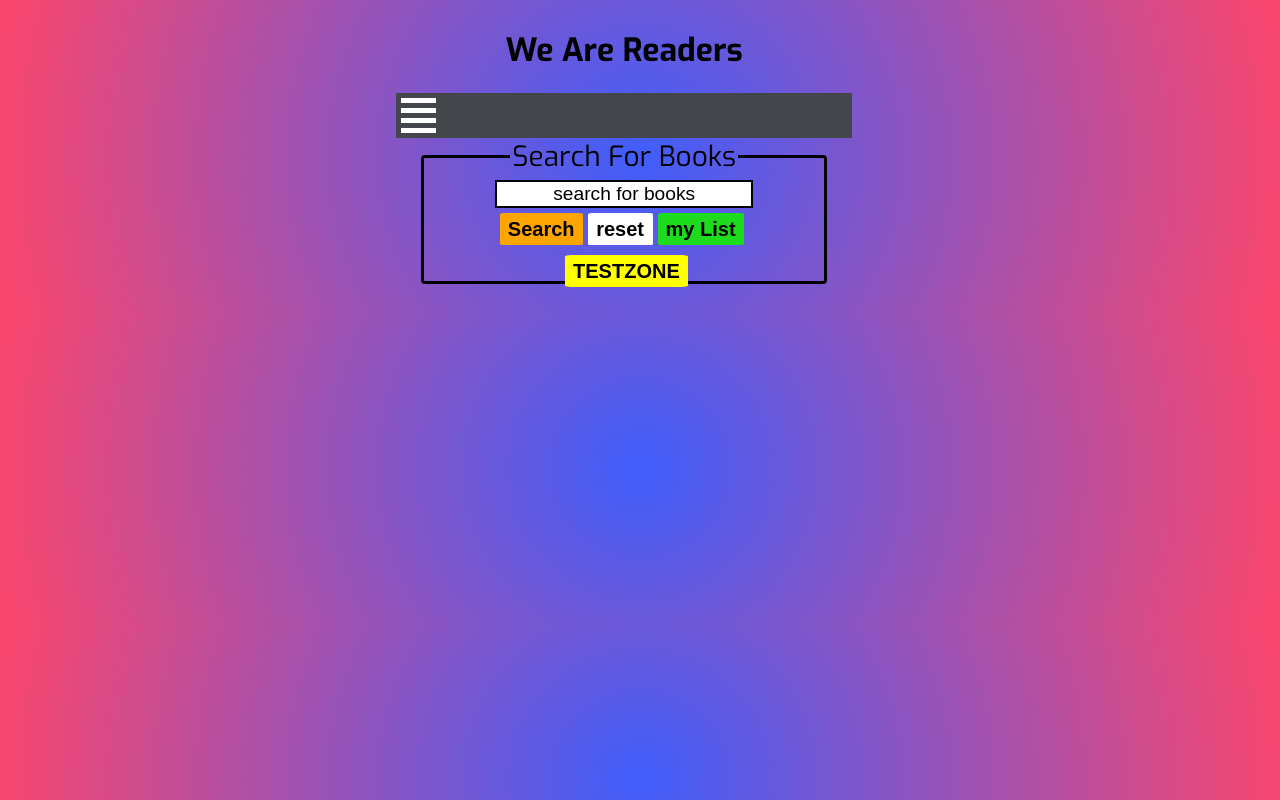
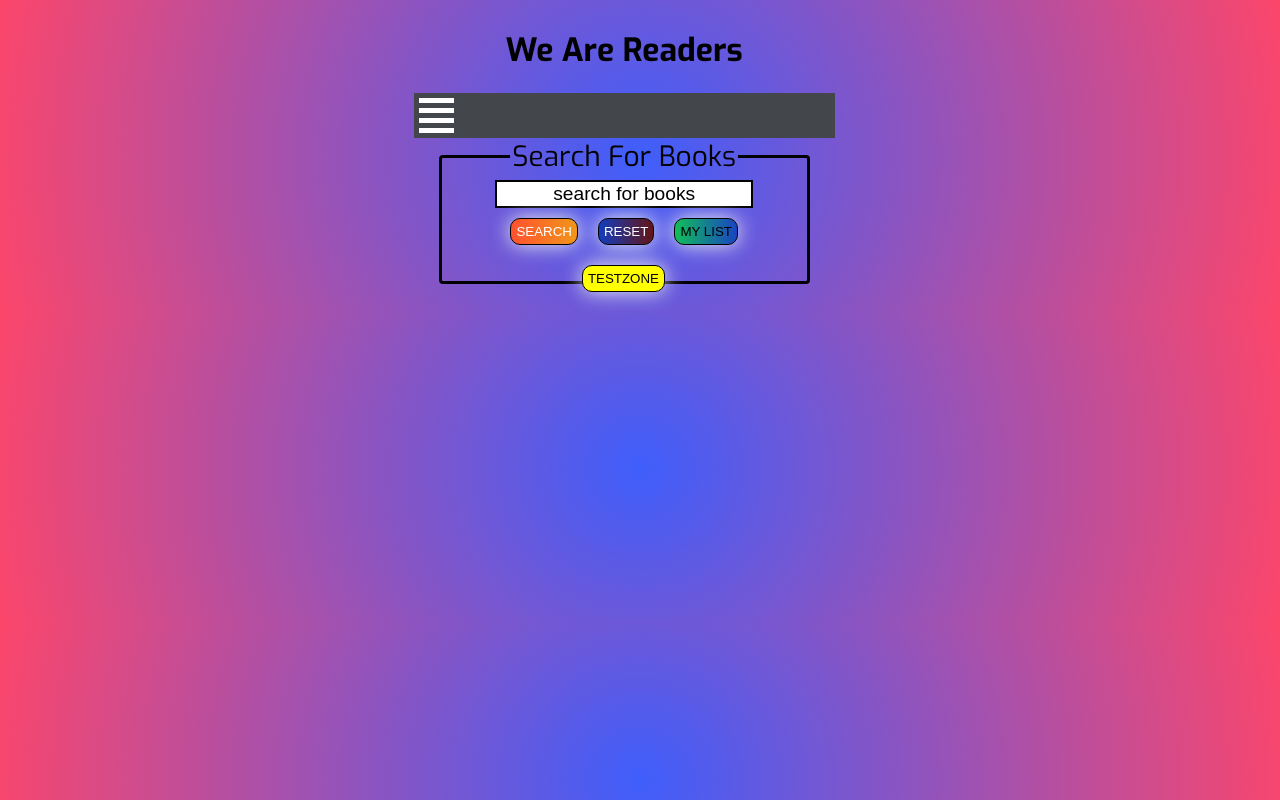
Before and after one commit to Benjamin-Schmitt/WeAreReaders, a React (Create React App) app: page /reader in a window 1280 px wide. Built offline with nearby package versions, Linux system fonts and the light colour scheme.

Commit message:
list + output CSS

```diff
--- a/src/components/BookCard.jsx
+++ b/src/components/BookCard.jsx
@@ -38,7 +38,7 @@ export const BookCard = (props) => {
     if(cover!==undefined) {
         return (
             <li key={props.index} alt="a list with all books, found by the search">
-                {((props.book.volumeInfo.title) ? (props.book.volumeInfo.title+" von ") : "No title available")}
+                {((props.book.volumeInfo.title) ? (<div className="title">{props.book.volumeInfo.title} <br /> von </div>) : "No title available")}
                 {((props.book.volumeInfo.authors) ? props.book.volumeInfo.authors : "No Author available")}
                 <div>{cover!==undefined && <img key={props.index} src={cover} alt="book cover" />}</div>
                 <div>{forSale()}</div>
--- a/src/components/myList.jsx
+++ b/src/components/myList.jsx
@@ -19,7 +19,7 @@ export function MyList() {
 
                 return (
                     <div className="outer-box" id={book.myUniqueId} key={index}>
-                            <div>
+                            <div className="left-box">
                                 <img className="list-img" src={book.imageLinks.thumbnail} alt={book.title} />
                                 <Rating book={book} i={index} />
                                 <button className="infoLink"><a href={book.infoLink}>Infos</a></button>
--- a/src/index.css
+++ b/src/index.css
@@ -31,7 +31,6 @@ a {
 .starter:hover {
     background-color: rgb(140, 0, 255) !important;
 }
-
 
 
 /* /publisher */
@@ -149,30 +148,44 @@ input:focus::placeholder {
 /* BUTTONS */
 button {
     cursor: pointer;
-    border: none;
-    border-radius: 5%;
-    font-weight: bold;
+    margin: 10px;
+    padding: 5px 5px;
     text-align: center;
-    font-size: 20px;
-    min-width: 65px;
-    height: 32px;
-    margin: 5px 5px 5px 0px;
-    border: 2px solid transparent;
-    color: black;
+    text-transform: uppercase;
+    transition: 0.5s;
+    background-size: 200% auto;
+    color: white;
+    box-shadow: 0 0 20px #eee;
+    border-radius: 10px;
+    border: 1.5px solid black;
 }
 
 .submit {
-    background: orange;
+    background-image: linear-gradient(to right, #FF512F 0%, #F09819  51%, #FF512F  100%);
 }
 .submit:hover {
-    border: 2px solid black;
+    background-position: right center;
+    color: #fff;
+    text-decoration: none;
 }
 
 .reset {
-    background: white;
+    background-image: linear-gradient(to right, #123dbe 0%, #651414  51%, #000000  100%);
 }
 .reset:hover {
-    border: 2px solid black;
+    background-position: right center;
+    color: #fff;
+    text-decoration: none;
+}
+
+.my-list {
+    background-image: linear-gradient(to right, #12be5a 0%, #1941c5  51%, #47e010  100%);
+}
+
+.my-list:hover {
+    background-position: right center;
+    color: #fff;
+    text-decoration: none;
 }
 
 /* /reader */
@@ -193,37 +206,49 @@ ul {
 li {
     text-align: center;
     list-style: none;
-    border-bottom: 5px solid black;
-    border-left: 5px solid black;
+    border-bottom: 7px solid white;
+    border-left: 7px solid white;
+    border-radius: 50%;
+    margin: -100px;
     margin-top: 15px;
     margin-bottom: 25px;
 }
 
+li:hover {
+    border-bottom: 7px solid #2dfdb4;
+    border-left: 7px solid #2dfdb4;
+}
+
+.title {
+    width: 100%;
+}
+
 .saleButton {
-    background: orange;
+    background-image: linear-gradient(to left, #40ff2f 0%, #19f096  51%, #FF512F  100%);
 }
 .saleButton:hover {
-    border: 2px solid black;
+    background-position: right;
+    color: #fff;
+    text-decoration: none;
 }
 
 .saleLink {
-    margin: 5px;
     color: black;
     text-decoration: none;
     padding: 0;
 }
 .saleLink:hover {
-    margin: 5px;
     color: black;
     text-decoration: none;
     padding: 0;
 }
 
 .listButton {
-    background: gray;
+    color: black;
 }
 .listButton:hover {
-    border: solid 2px black;
+    background-position: right;
+    text-decoration: none;
 }
 
 .notAv {
@@ -233,13 +258,7 @@ li {
     cursor: not-allowed;
 }
 
-.my-list {
-    background-color: rgb(29, 220, 29);
-}
 
-.my-list:hover {
-    border: 2px solid black;
-}
 
 
 /* /reader/mylist */
@@ -249,10 +268,25 @@ li {
     text-align: left;
     list-style: none;
     border-bottom: 5px solid white;
-    border-left: 5px solid white;
-    margin-top: 15px;
-    padding-left: 1vw;
+    /* border-left: 5px solid white; */
+    /* margin-top: 15px; */
+    padding: 1vw;
     margin-bottom: 25px;
+}
+
+.left-box {
+    display: flex;
+    flex-direction: column;
+    align-items: center;
+    background-color: beige;
+}
+
+.title-and-author {
+    display: flex;
+    flex-direction: column;
+    padding: 2vw;
+    max-height: 300px;
+    overflow-y: scroll;
 }
 
 .innerbox_left {
@@ -272,13 +306,8 @@ li {
     height: auto;
 }
 
-.title-and-author {
-    display: flex;
-    flex-direction: column;
-    padding: 2vw;
-}
-
 .card-content {
+    width: 25px;
     padding-bottom: 5px;
 }
 
@@ -289,7 +318,7 @@ li {
 
 .infoLink {
     all: unset;
-    width: 100px;
+    width: 128px;
     text-align: center;
     background-color: white;
     margin-left: 2.5%;
@@ -302,12 +331,12 @@ li {
 .stars {
     text-align: center;
     background-color: orange;
-    width: 100px;
+    width: 128px;
     margin-left: 2.5%;
 }
 
 .no-rating {
-    width: 100px;
+    width: 128px;
     text-align: center;
     background-color: red;
 }
@@ -315,7 +344,7 @@ li {
 .remove {
     all: unset;
     background-color: rgb(209, 105, 105);
-    width: 100px;
+    width: 128px;
     text-align: center;
     margin-left: 2.5%;
 }
@@ -325,8 +354,8 @@ li {
 }
 
 .id-checker {
-    background-color: white;
-    width: 100px;
+    background-color: pink;
+    width: 128px;
     margin-left: 2.5%;
     text-align: center;
 }
```
